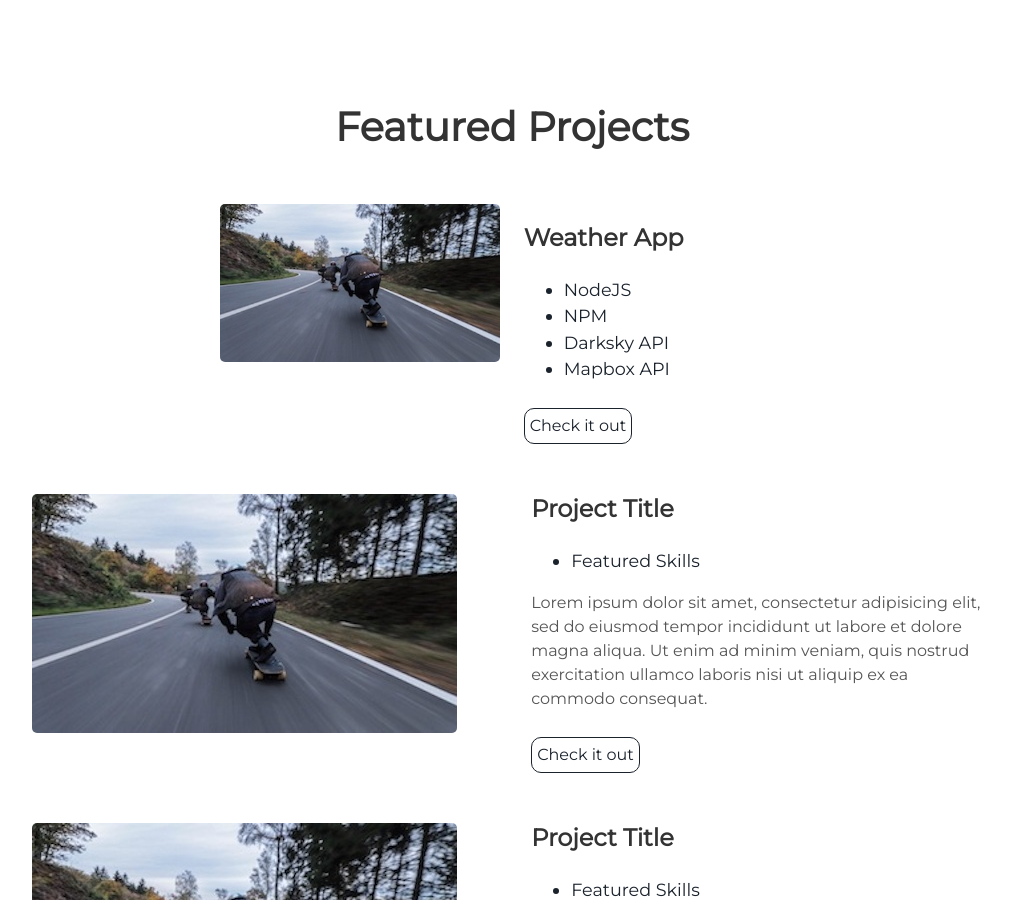
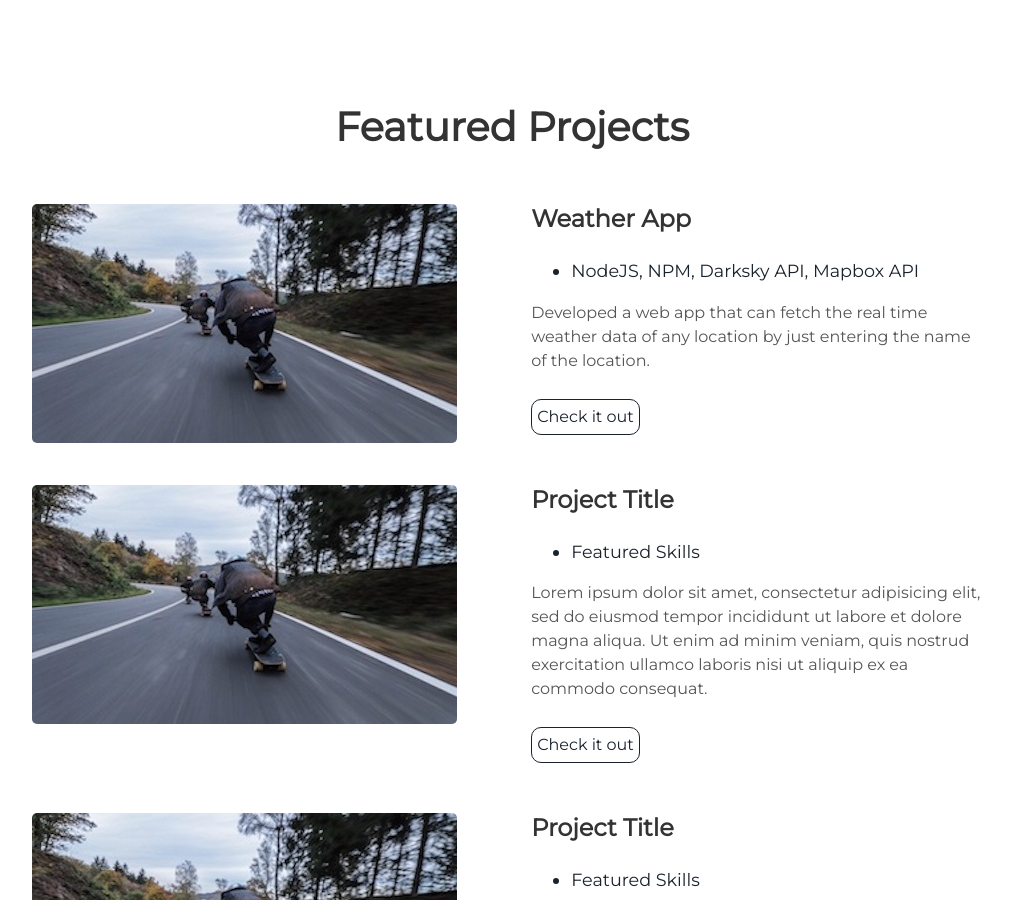
Before and after one commit to manan1710/manan1710.github.io, a Jekyll site: the page built from index.html, in a window 1280 px wide and 900 px high, scrolled down 1503 px. Shown: the whole window, without its empty margins (128-1139 px from the left). Built offline with Jekyll 4.4.1, drawn with Linux system fonts in a browser that asks for light colours.

Commit message:
Update projects.html

```diff
--- a/_includes/projects.html
+++ b/_includes/projects.html
@@ -21,12 +21,9 @@
   <div class="contents-right">
     <h3> Weather App </h3>
     <ul>
-      <li> NodeJS</li>
-      <li> NPM</li>
-      <li> Darksky API</li>
-      <li> Mapbox API</li>
+      <li> NodeJS, NPM, Darksky API, Mapbox API</li>
     </ul>
-    <p></p>
+    <p>Developed a web app that can fetch the real time weather data of any location by just entering the name of the location.</p>
     <a class="project-link" target="_blank" href="https://github.com/manan1710/nodejs-weather-website">Check it out</a>
   </div>
 </div>
```
